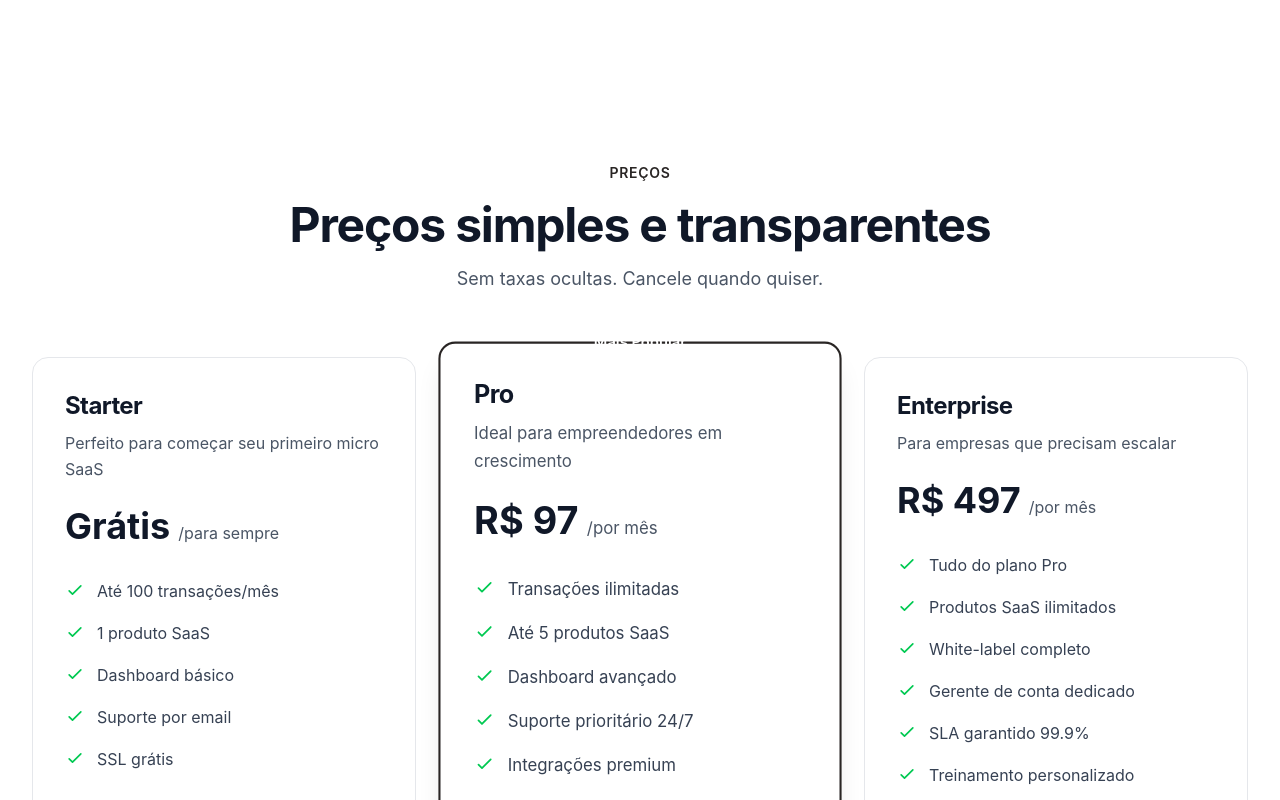
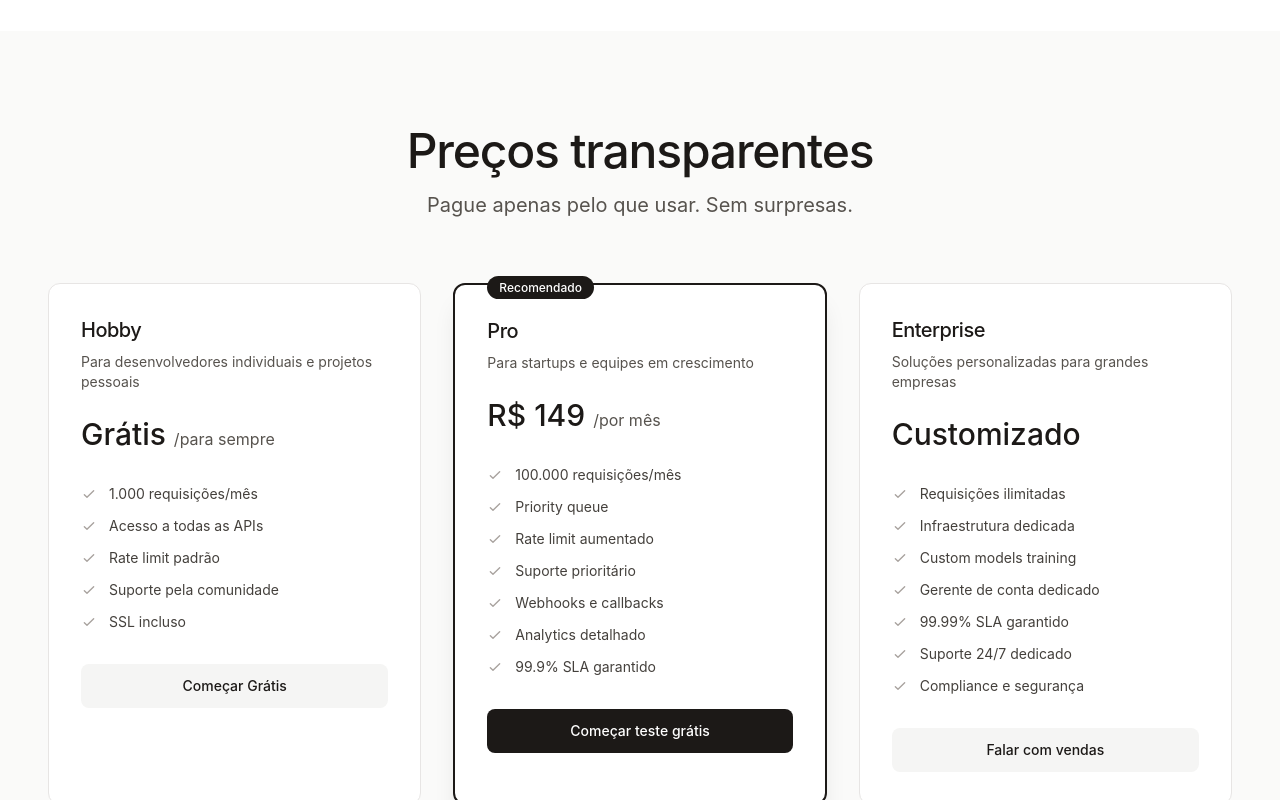
Before and after one commit to godcodspace/ws-godcod.space, a React (Vite) app: page / in a window 1280 px wide. Shown: the part 2560-3360 px from the top of the page. Built offline with nearby package versions, Linux system fonts and the light colour scheme.

Commit message:
refactor: update Pricing with minimalist design and API-focused plans

```diff
--- a/src/components/Pricing.jsx
+++ b/src/components/Pricing.jsx
@@ -1,72 +1,69 @@
 const Pricing = () => {
   const plans = [
     {
-      name: "Starter",
+      name: "Hobby",
       price: "Grátis",
       period: "para sempre",
-      description: "Perfeito para começar seu primeiro micro SaaS",
+      description: "Para desenvolvedores individuais e projetos pessoais",
       features: [
-        "Até 100 transações/mês",
-        "1 produto SaaS",
-        "Dashboard básico",
-        "Suporte por email",
-        "SSL grátis"
+        "1.000 requisições/mês",
+        "Acesso a todas as APIs",
+        "Rate limit padrão",
+        "Suporte pela comunidade",
+        "SSL incluso"
       ],
       buttonText: "Começar Grátis",
-      buttonStyle: "bg-white text-gray-900 border-2 border-gray-200 hover:bg-gray-50",
+      buttonStyle: "bg-neutral-100 text-neutral-900 hover:bg-neutral-200",
       popular: false
     },
     {
       name: "Pro",
-      price: "R$ 97",
+      price: "R$ 149",
       period: "por mês",
-      description: "Ideal para empreendedores em crescimento",
+      description: "Para startups e equipes em crescimento",
       features: [
-        "Transações ilimitadas",
-        "Até 5 produtos SaaS",
-        "Dashboard avançado",
-        "Suporte prioritário 24/7",
-        "Integrações premium",
-        "API completa",
-        "Relatórios personalizados"
+        "100.000 requisições/mês",
+        "Priority queue",
+        "Rate limit aumentado",
+        "Suporte prioritário",
+        "Webhooks e callbacks",
+        "Analytics detalhado",
+        "99.9% SLA garantido"
       ],
       buttonText: "Começar teste grátis",
-      buttonStyle: "bg-primary-600 text-white hover:bg-primary-700",
+      buttonStyle: "bg-neutral-900 text-white hover:bg-neutral-800",
       popular: true
     },
     {
       name: "Enterprise",
-      price: "R$ 497",
-      period: "por mês",
-      description: "Para empresas que precisam escalar",
+      price: "Customizado",
+      period: "",
+      description: "Soluções personalizadas para grandes empresas",
       features: [
-        "Tudo do plano Pro",
-        "Produtos SaaS ilimitados",
-        "White-label completo",
+        "Requisições ilimitadas",
+        "Infraestrutura dedicada",
+        "Custom models training",
         "Gerente de conta dedicado",
-        "SLA garantido 99.9%",
-        "Treinamento personalizado",
-        "Desenvolvimento customizado"
+        "99.99% SLA garantido",
+        "Suporte 24/7 dedicado",
+        "Compliance e segurança"
       ],
       buttonText: "Falar com vendas",
-      buttonStyle: "bg-white text-gray-900 border-2 border-gray-200 hover:bg-gray-50",
+      buttonStyle: "bg-neutral-100 text-neutral-900 hover:bg-neutral-200",
       popular: false
     }
   ]
 
   return (
-    <section id="pricing" className="py-20 lg:py-32 bg-white">
-      <div className="max-w-7xl mx-auto px-6 lg:px-8">
+    <section id="pricing" className="py-24 bg-neutral-50">
+      <div className="max-w-7xl mx-auto px-6 lg:px-12">
         {/* Header */}
         <div className="text-center mb-16">
-          <span className="text-primary-600 font-semibold text-sm uppercase tracking-wider">
-            PREÇOS
-          </span>
-          <h2 className="mt-4 text-3xl lg:text-5xl font-bold text-gray-900">
-            Preços simples e transparentes
+          <h2 className="text-4xl lg:text-5xl font-medium text-neutral-900 mb-4">
+            Preços transparentes
           </h2>
-          <p className="mt-4 text-lg text-gray-600">
-            Sem taxas ocultas. Cancele quando quiser.
+          <p className="text-xl text-neutral-600">
+            Pague apenas pelo que usar. Sem surpresas.
           </p>
         </div>
 
@@ -75,41 +72,41 @@ const Pricing = () => {
           {plans.map((plan, index) => (
             <div
               key={index}
-              className={`relative rounded-2xl p-8 ${
+              className={`relative bg-white rounded-xl p-8 ${
                 plan.popular
-                  ? 'bg-gradient-to-br from-primary-50 to-white border-2 border-primary-200 shadow-xl scale-105'
-                  : 'bg-white border border-gray-200'
+                  ? 'border-2 border-neutral-900 shadow-xl'
+                  : 'border border-neutral-200'
               }`}
             >
               {plan.popular && (
-                <div className="absolute -top-4 left-1/2 transform -translate-x-1/2">
-                  <span className="bg-primary-600 text-white px-4 py-1 rounded-full text-sm font-semibold">
-                    Mais Popular
+                <div className="absolute -top-3 left-8">
+                  <span className="bg-neutral-900 text-white px-3 py-1 rounded-full text-xs font-medium">
+                    Recomendado
                   </span>
                 </div>
               )}
 
               <div className="mb-8">
-                <h3 className="text-2xl font-bold text-gray-900">{plan.name}</h3>
-                <p className="mt-2 text-gray-600">{plan.description}</p>
+                <h3 className="text-xl font-medium text-neutral-900">{plan.name}</h3>
+                <p className="mt-2 text-sm text-neutral-600">{plan.description}</p>
                 <div className="mt-6">
-                  <span className="text-4xl font-bold text-gray-900">{plan.price}</span>
-                  <span className="text-gray-600 ml-2">/{plan.period}</span>
+                  <span className="text-3xl font-medium text-neutral-900">{plan.price}</span>
+                  {plan.period && <span className="text-neutral-600 ml-2">/{plan.period}</span>}
                 </div>
               </div>
 
-              <ul className="space-y-4 mb-8">
+              <ul className="space-y-3 mb-8">
                 {plan.features.map((feature, featureIndex) => (
                   <li key={featureIndex} className="flex items-start gap-3">
-                    <svg className="w-5 h-5 text-green-500 mt-0.5 flex-shrink-0" fill="none" stroke="currentColor" viewBox="0 0 24 24">
+                    <svg className="w-4 h-4 text-neutral-400 mt-0.5 flex-shrink-0" fill="none" stroke="currentColor" viewBox="0 0 24 24">
                       <path strokeLinecap="round" strokeLinejoin="round" strokeWidth={2} d="M5 13l4 4L19 7" />
                     </svg>
-                    <span className="text-gray-700">{feature}</span>
+                    <span className="text-sm text-neutral-700">{feature}</span>
                   </li>
                 ))}
               </ul>
 
-              <button className={`w-full py-3 px-6 rounded-full font-semibold transition-all ${plan.buttonStyle}`}>
+              <button className={`w-full py-3 px-6 rounded-lg font-medium text-sm transition-all ${plan.buttonStyle}`}>
                 {plan.buttonText}
               </button>
             </div>
```
